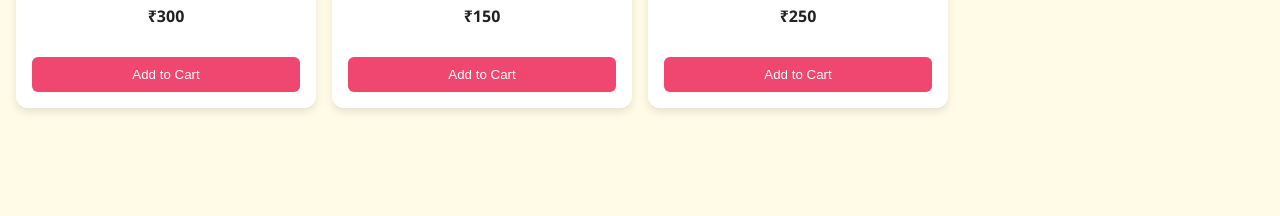
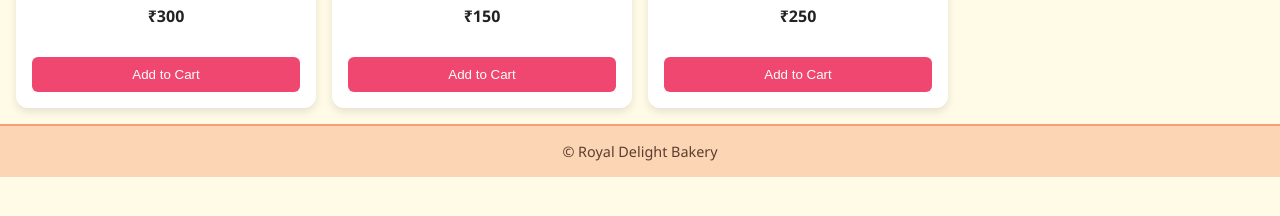
Before and after one commit to chintoo434/royal-delight-bakery, a plain HTML site: page index.html in a window 1280 px wide. Shown: the part 530-746 px from the top of the page. Drawn offline with Linux system fonts and the light colour scheme.

```diff
--- a/index.html
+++ b/index.html
@@ -34,6 +34,10 @@
     </div>
   </main>
 
+    <footer style="text-align:center; padding:1rem; background:#fcd5b5; color:#5c3d2e; font-size:0.9rem; border-top: 2px solid #f7a072;">
+    &copy; Royal Delight Bakery
+  </footer>
+
   <script src="js/main.js"></script>
 </body>
 </html>
```
Also changed, not shown: 1 other file.
